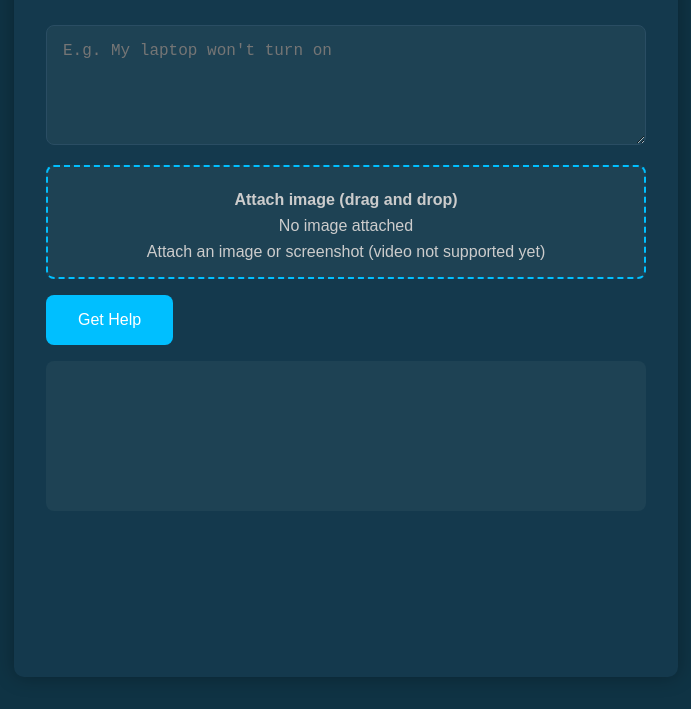
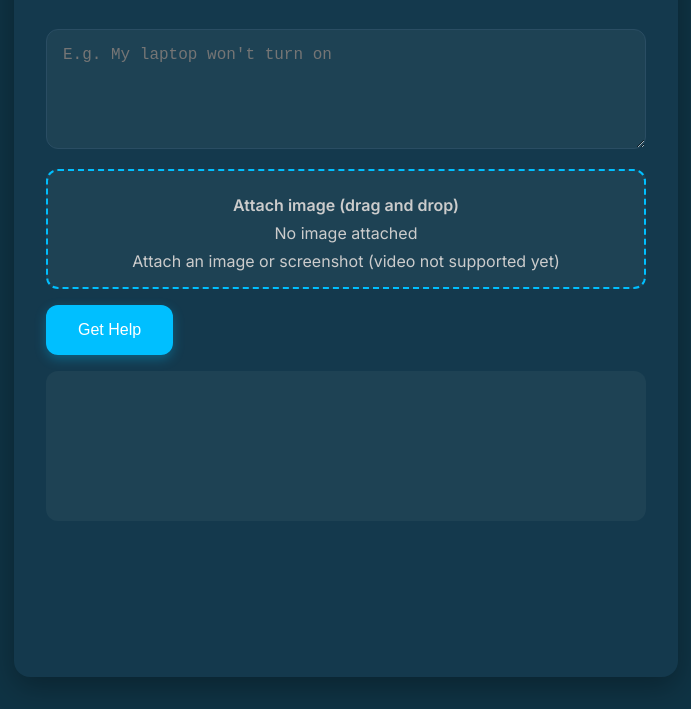
Before and after one commit to Rayyan-Hafeez/fix-my-tech, a website: page public/index.html in a window 1280 px wide. Shown: the part 155-864 px from the top of the page, without its empty margins (294-985 px from the left). Drawn offline with Linux system fonts and the light colour scheme.

Commit message:
polished website

```diff
--- a/public/index.html
+++ b/public/index.html
@@ -5,6 +5,7 @@
   <meta name="viewport" content="width=device-width, initial-scale=1" />
   <title>TechCure – AI Tech Support</title>
   <link rel="stylesheet" href="style.css" />
+  <link href="https://fonts.googleapis.com/css2?family=Inter:wght@400;600&display=swap" rel="stylesheet" />
 </head>
 <body>
   <div id="splash-screen" class="splash-screen">
@@ -40,7 +41,7 @@
           splash.style.display = 'none';
           document.querySelector('.container').style.display = 'block';
         }, 1000); // 1 second fade duration
-      }, 4000); // Splash screen display time before fade starts
+      }, 4000); // Splash screen display time before fade starts (4 seconds)
     });
   </script>
 </body>
--- a/public/style.css
+++ b/public/style.css
@@ -1,5 +1,5 @@
 body {
-  font-family: Arial, sans-serif;
+  font-family: 'Inter', Arial, sans-serif;
   background: #0f3344;
   color: #fff;
   display: flex;
@@ -14,8 +14,8 @@ body {
   width: 100%;
   background: #14394d;
   padding: 2rem;
-  border-radius: 10px;
-  box-shadow: 0 0 20px rgba(0, 0, 0, 0.3);
+  border-radius: 16px;
+  box-shadow: 0 10px 30px rgba(0, 0, 0, 0.3);
 }
 
 h1 {
@@ -37,11 +37,17 @@ textarea {
   margin-top: 1rem;
   margin-bottom: 1rem;
   font-size: 1rem;
-  border-radius: 8px;
+  border-radius: 12px;
   border: 1px solid #2a4d63;
   resize: vertical;
   background: #1e4254;
   color: #fff;
+  transition: border 0.3s;
+}
+
+textarea:focus {
+  border-color: #00bfff;
+  outline: none;
 }
 
 button {
@@ -50,13 +56,15 @@ button {
   color: white;
   padding: 1rem 2rem;
   font-size: 1rem;
-  border-radius: 8px;
+  border-radius: 12px;
   cursor: pointer;
-  transition: background 0.3s;
+  box-shadow: 0 4px 12px rgba(0, 191, 255, 0.3);
+  transition: background 0.3s, transform 0.2s;
 }
 
 button:hover {
   background: #0099cc;
+  transform: translateY(-2px);
 }
 
 pre {
@@ -64,7 +72,7 @@ pre {
   box-sizing: border-box;
   background: #1e4254;
   padding: 1rem;
-  border-radius: 8px;
+  border-radius: 12px;
   white-space: pre-wrap;
   margin-top: 1rem;
   min-height: 150px;
@@ -74,12 +82,18 @@ pre {
 
 .drop-zone {
   border: 2px dashed #00bfff;
-  border-radius: 8px;
+  border-radius: 12px;
   padding: 1rem;
   text-align: center;
   margin-bottom: 1rem;
   cursor: pointer;
   background: #1e4254;
+  transition: background 0.3s, border-color 0.3s;
+}
+
+.drop-zone:hover {
+  background: rgba(0, 191, 255, 0.05);
+  border-color: #0099cc;
 }
 
 .drop-zone.dragover {
@@ -104,7 +118,7 @@ pre {
   flex-direction: column;
   justify-content: center;
   align-items: center;
-  font-family: Arial, sans-serif;
+  font-family: 'Inter', Arial, sans-serif;
   z-index: 9999;
   opacity: 1;
   transition: opacity 1s ease;
```
